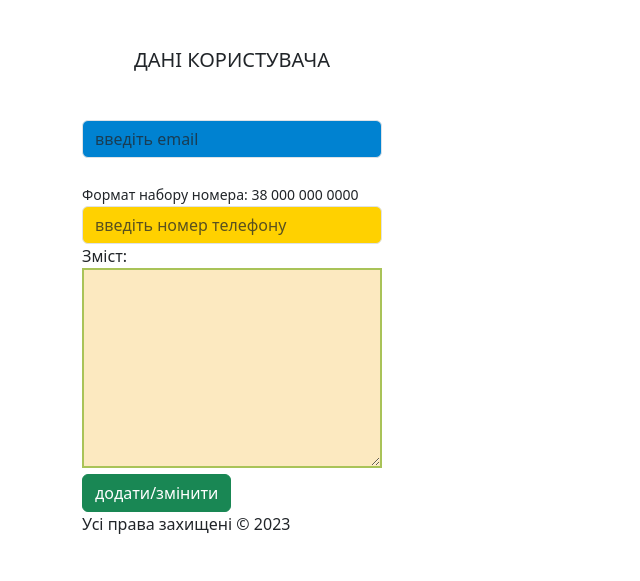
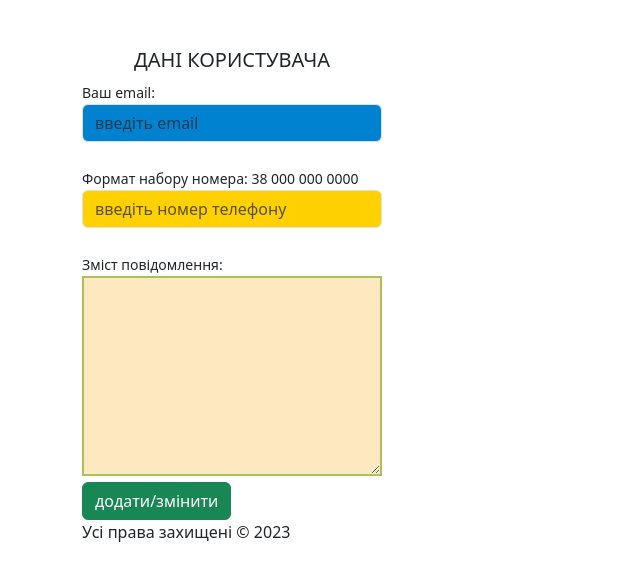
Before and after one commit to barmaleyProgrammer/personal_account, a PHP site: page /profile.php in a window 1280 px wide. Shown: the part 56-637 px from the top of the page, without its empty margins (0-640 px from the left). Run offline with PHP 8.4, Linux system fonts and the light colour scheme; data comes from the database, SQL or seed files in the repository; data that the repository does not hold is empty.

Commit message:
minor correction

```diff
--- a/profile.php
+++ b/profile.php
@@ -11,13 +11,15 @@ $values = mysqli_fetch_assoc($res);
 <div class="container">
     <div id="row">
         <div class="col-12">
-            <h5 class="text-center text-uppercase color2 mb-5 mt-5">Дані користувача</h5>
+            <h5 class="text-center text-uppercase color2 mt-5">Дані користувача</h5>
         </div>
         <form action="add_profile_data.php" method="post">
-            <input type="email" class="form-control profEmail" name="email" value="<?= $values['email']; ?>" placeholder="введіть email"><br>
+            <small>Ваш email:</small><input type="email" class="form-control profEmail" name="email" value="<?= $values['email']; ?>" placeholder="введіть email"><br>
 <!--            <input type="tel" pattern="[0-9]{2} [0-9]{3}[0-9]{4}" class="form-control profTel" name="phone" value="--><?php //= $values['phone']; ?><!--" placeholder="введіть номер телефону"<small>Format: 038 xxx xxxx</small><br>-->
             <small>Формат набору номера: 38 000 000 0000</small><input onkeydown="phoneNumberFormatter()" id="phone-number" class="form-control profTel" name="phone" value="<?= $values['phone']; ?>" placeholder="введіть номер телефону"<br>
-                Зміст:<textarea rows="10" cols="50" name="comments" ><?= $values['comments']; ?></textarea><br>
+            <div class="mt-4">
+                <small>Зміст повідомлення:</small><textarea rows="10" cols="50" name="comments" ><?= $values['comments']; ?></textarea><br>
+            </div>
             <button class="btn btn-success" type="submit">додати/змінити</button>
         </form>
     </div>
```
